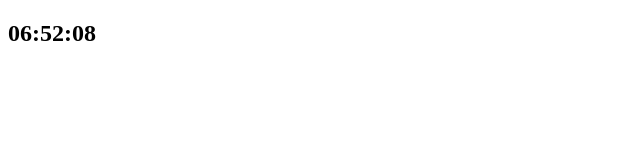
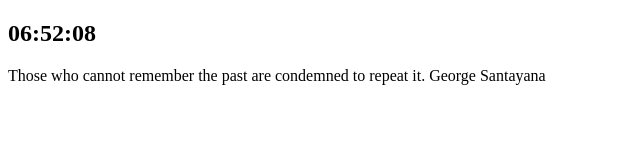
Before and after one commit to Attmoon/momentum, a plain HTML site: page index.html in a window 1280 px wide. Shown: the whole page, without its empty margins (0-640 px from the left). Drawn offline with Linux system fonts and the light colour scheme; files that its build step writes are made by us from their sources.

Commit message:
math.floor & math.random

```diff
--- a/index.html
+++ b/index.html
@@ -12,7 +12,12 @@
     </form>
     <h2 id="clock">00:00:00</h2>
     <h1 id="greeting" class="hidden"></h1>
+    <div id="quote">
+        <span></span>
+        <span></span>
+    </div>
     <script src="js/greetings.js"></script>
     <script src="js/clock.js"></script>
+    <script src="js/quotes.js"></script>
 </body>
 </html>
--- /dev/null
+++ b/js/quotes.js
@@ -0,0 +1,50 @@
+const quotes = [
+    {
+        quote: "Life is either a daring adventure or nothing.",
+        author: "Helen Keller"
+    },
+    {
+        quote: "Life is tough, but it's tougher when you're stupid.",
+        author: "JOHN WAYNE."
+    },
+    {
+        quote: "Youth is something very new: twenty years ago no one mentioned it.",
+        author: "Coco Chanel"
+    },
+    {
+        quote: "Life is as tedious as a twice-told tale, vexing the dull ear of a drowsy man.",
+        author: "William Shakespeare"
+    },
+    {
+        quote: "We did not change as we grew older; we just became more clearly ourselves.",
+        author: "Lynn Hall"
+    },
+    {
+        quote: "Nature gives you the face you have at twenty; it is up to you to merit the face you have at fifty.",
+        author: "Coco Chanel"
+    },
+    {
+        quote: "Life is just a mirror, and what you see out there, you must first see inside of you.",
+        author: "Wally Amos"
+    },
+    {
+        quote: "A preoccupation with the future not only prevents us from seeing the present as it is but often prompts us to rearrange the past.",
+        author: "Eric Hoffer"
+    },
+    {
+        quote: "We can draw lessons from the past, but we cannot live in it.",
+        author: "Lyndon B. Johnson"
+    },
+    {
+        quote: "Those who cannot remember the past are condemned to repeat it.",
+        author: "George Santayana"
+    }
+];
+
+const quote = document.querySelector("#quote span:first-child");
+const author = document.querySelector("#quote span:last-child");
+
+const todaysQuote = quotes[Math.floor(Math.random() * quotes.length)];
+
+quote.innerText = todaysQuote.quote;
+author.innerText = todaysQuote.author;
```
